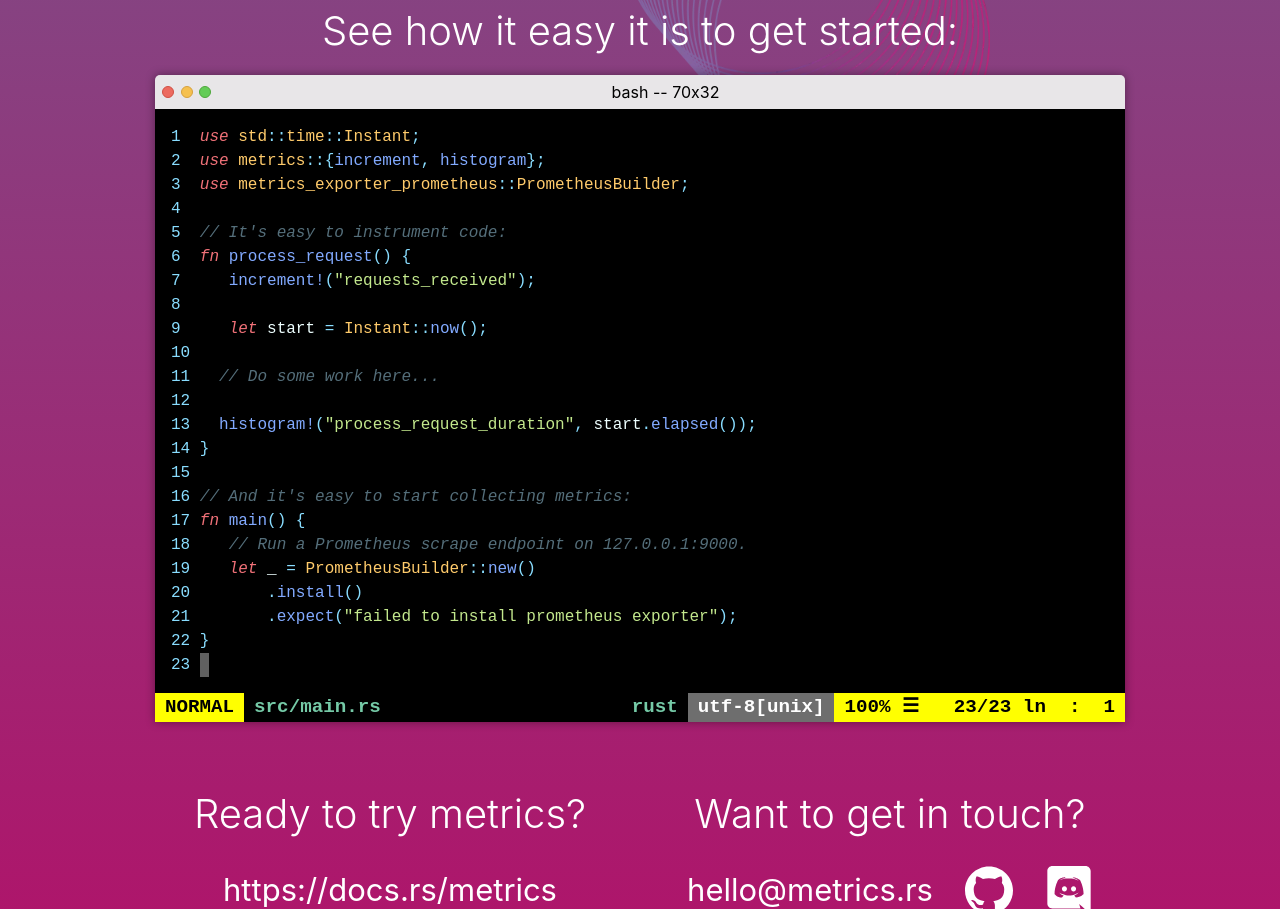
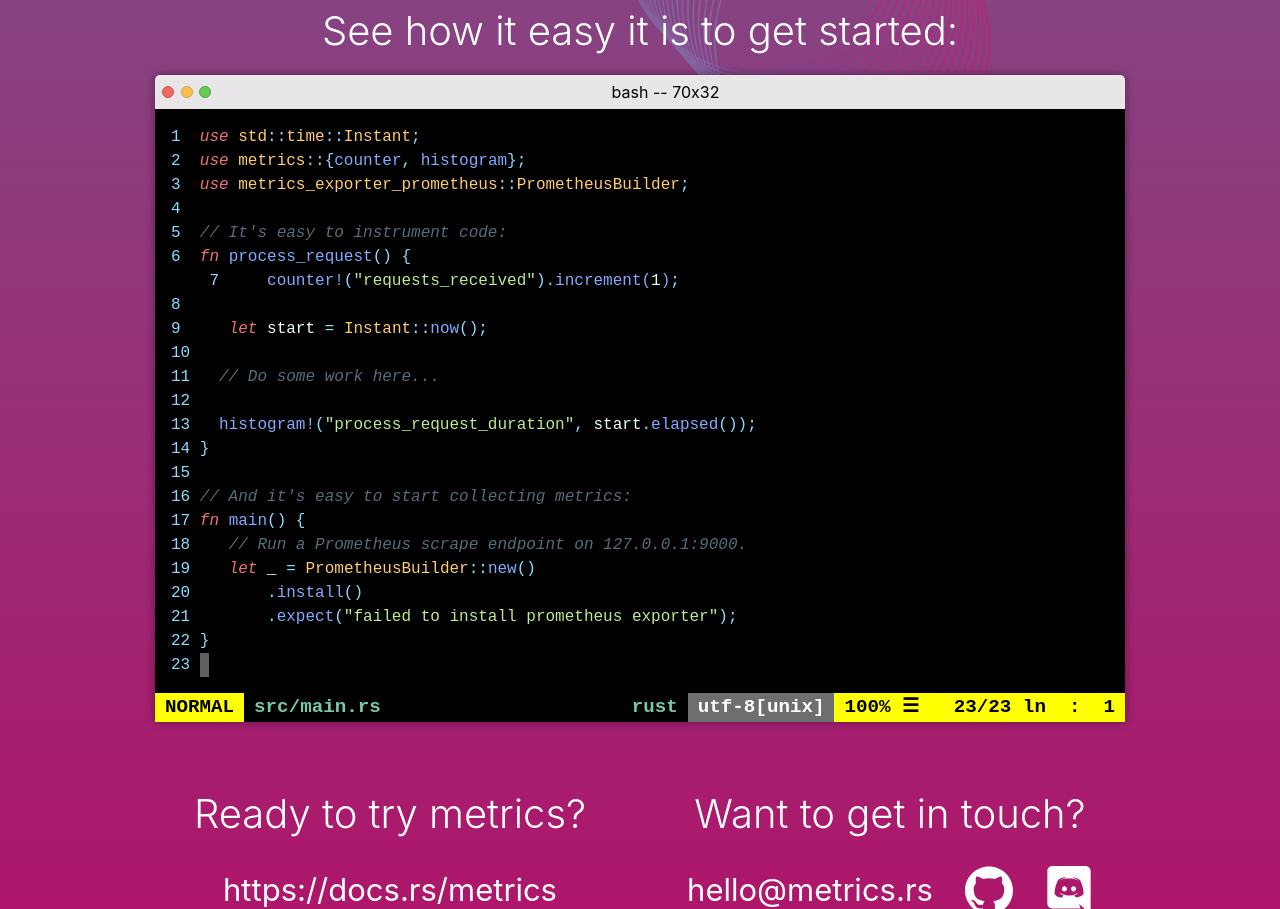
Before and after one commit to metrics-rs/website, a plain HTML site: page index.html in a window 1280 px wide. Shown: the part 1014-1923 px from the top of the page. Drawn offline with Linux system fonts and the light colour scheme.

Commit message:
Replace old increment! macro with counter!.
Co-authored-by: Sas-Brunschier, Lucas lucassas@live.de

```diff
--- a/index.html
+++ b/index.html
@@ -80,12 +80,12 @@
                                         <p class="show-for-sr">Here is a code snippet to show how to use the metrics crate both as a library and application author.</p>
                                         <pre>
 <code><div class="editor"><span unselectable="on" class="lineno">1  </span><span class="keyword">use</span> <span class="type">std</span>::<span class="type">time</span>::<span class="type">Instant</span>;
-<span unselectable="on" class="lineno">2  </span><span class="keyword">use</span> <span class="type">metrics</span>::{<span class="ident">increment</span>, <span class="ident">histogram</span>};
+<span unselectable="on" class="lineno">2  </span><span class="keyword">use</span> <span class="type">metrics</span>::{<span class="ident">counter</span>, <span class="ident">histogram</span>};
 <span unselectable="on" class="lineno">3  </span><span class="keyword">use</span> <span class="type">metrics_exporter_prometheus</span>::<span class="type">PrometheusBuilder</span>;
 <span unselectable="on" class="lineno">4  </span>
 <span unselectable="on" class="lineno">5  </span><span class="comment">// It's easy to instrument code:</span>
 <span unselectable="on" class="lineno">6  </span><span class="keyword">fn</span> <span class="ident">process_request</span>() {
-<span unselectable="on" class="lineno">7  </span>   <span class="ident">increment!</span>(<span class="string">"requests_received"</span>);
+    <span unselectable="on" class="lineno">7  </span>   <span class="ident">counter!</span>(<span class="string">"requests_received"</span>).<span class="ident">increment(<span class="variable">1</span>)</span>;
 <span unselectable="on" class="lineno">8  </span>
 <span unselectable="on" class="lineno">9  </span>   <span class="keyword">let</span> <span class="variable">start</span> = <span class="type">Instant</span>::<span class="ident">now</span>();
 <span unselectable="on" class="lineno">10 </span>
```
